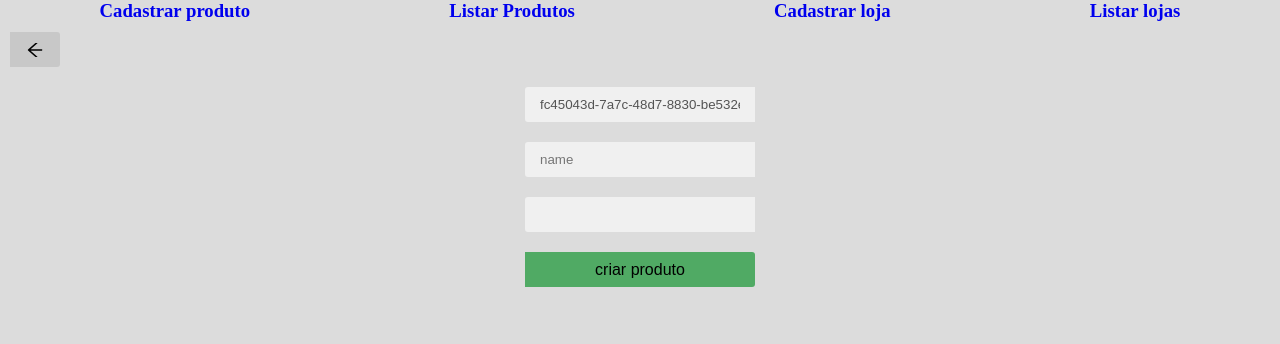
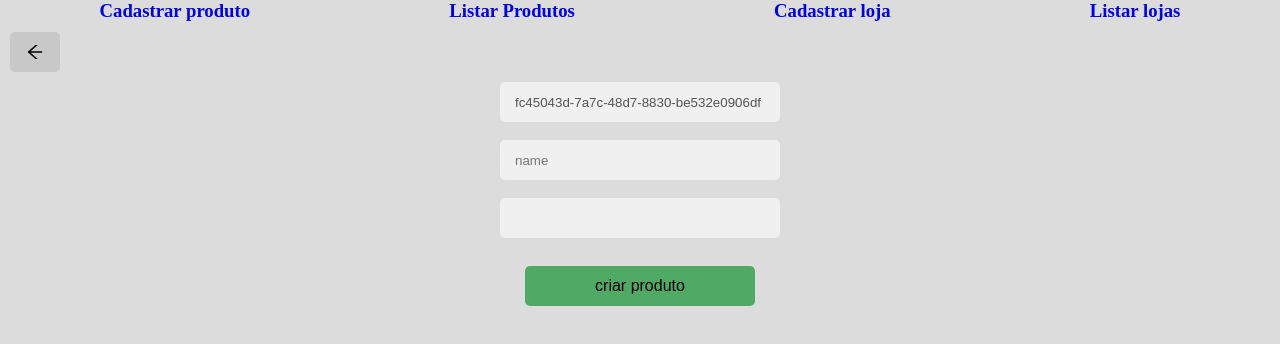
Before and after one commit to julianopaulos/firebase-test, a React (Create React App) app: page /store in a window 1280 px wide. Shown: the top 344 px of the page. Built offline with nearby package versions, Linux system fonts and the light colour scheme; what ts-react-dotenv would draw is missing.

Commit message:
create form component, style all pages

```diff
--- a/src/Pages/Index/Products/index.tsx
+++ b/src/Pages/Index/Products/index.tsx
@@ -49,7 +49,7 @@ const Product = (): any => {
       <Div justifyContent='space-between'>
         <Button
           onClick={() => { navigate(-1) }}
-          elementWidth={'20px'}
+          elementWidth={'25px'}
         >
           <AiOutlineArrowLeft size={20} />
         </Button>
@@ -60,12 +60,16 @@ const Product = (): any => {
             type='text'
             placeholder='identificação do produto'
             margin='10px 0 10px 5px'
+            borderTopRightRadius='inherit'
+            borderBottomRightRadius='inherit'
             {...register('uuid', { min: 1 })}
             />
             <Button
               type="submit"
-              elementWidth='20px'
+              elementWidth='25px'
               margin='10px 0'
+              borderTopLeftRadius='inherit'
+              borderBottomLeftRadius='inherit'
             >
               <AiOutlineSearch/>
             </Button>
--- a/src/Pages/Index/Stores/index.tsx
+++ b/src/Pages/Index/Stores/index.tsx
@@ -50,23 +50,27 @@ const Store = (): any => {
       <Div justifyContent='space-between'>
         <Button
           onClick={() => { navigate(-1) }}
-          elementWidth={'20px'}
+          elementWidth={'25px'}
         >
           <AiOutlineArrowLeft size={20} />
         </Button>
         <form onSubmit={ handleSubmit(search) }>
           <Div>
-            <h3>Pesquisar: </h3>
+            <h3>Pesquisar:</h3>
             <Input
             type='text'
             placeholder='identificação da loja'
             margin='10px 0 10px 5px'
+            borderTopRightRadius='inherit'
+            borderBottomRightRadius='inherit'
             {...register('uuid', { min: 1 })}
             />
             <Button
               type="submit"
-              elementWidth='20px'
+              elementWidth='25px'
               margin='10px 0'
+              borderTopLeftRadius='inherit'
+              borderBottomLeftRadius='inherit'
             >
               <AiOutlineSearch/>
             </Button>
--- a/src/Pages/Save/Product/index.tsx
+++ b/src/Pages/Save/Product/index.tsx
@@ -11,6 +11,7 @@ import Input from '../../../components/Input'
 import Button from '../../../components/Button/index'
 import Select from '../../../components/Select'
 import Div from '../../../components/Div'
+import Form from '../../../components/Form'
 
 const Product = (): any => {
   const { register, handleSubmit, formState: { errors } } = useForm<ProductInterface>({
@@ -49,10 +50,10 @@ const Product = (): any => {
         <AiOutlineArrowLeft size={20} />
       </Button>
       <br/>
-      <form id="form" onSubmit={ handleSubmit(save) }>
-        <Input type="text" defaultValue={uuidv4()} {...register('uuid', { required: true })} disabled />
+      <Form onSubmit={ handleSubmit(save) }>
+        <Input margin='0' type="text" defaultValue={uuidv4()} {...register('uuid', { required: true })} disabled />
         <br/>
-        <Select id="store" {...register('storeId', { required: true })}>
+        <Select placeholder='loja pertencente' margin='0' {...register('storeId', { required: true })}>
           <option></option>
           {stores.map((store, key) => (
             <option key={key} value={store.uuid}>{store.name}</option>
@@ -60,20 +61,20 @@ const Product = (): any => {
         </Select>
         {(Boolean(errors.storeId)) && <span>This field is required</span>}
         <br/>
-        <Input type="text" placeholder='nome do produto' {...register('name', { required: true })} />
+        <Input margin='0' type="text" placeholder='nome do produto' {...register('name', { required: true })} />
         {(Boolean(errors.name)) && <span>This field is required</span>}
         <br/>
-        <Input type="number" placeholder='peso do produto' {...register('weight', { required: true, min: 0.1 })} />
+        <Input margin='0' type="number" placeholder='peso do produto' {...register('weight', { required: true, min: 0.1 })} />
         {(Boolean(errors.weight)) && <span>This field is required</span>}
         <br/>
-        <Input type="number" placeholder='preço do produto' {...register('price', { required: true, min: 0.1 })} />
+        <Input margin='0' type="number" placeholder='preço do produto' {...register('price', { required: true, min: 0.1 })} />
         {(Boolean(errors.price)) && <span>This field is required</span>}
         <br/>
-        <Input type="number" placeholder='estoque do produto' {...register('stock', { required: true, min: 0 })} />
+        <Input margin='0' type="number" placeholder='estoque do produto' {...register('stock', { required: true, min: 0 })} />
         {(Boolean(errors.stock)) && <span>This field is required</span>}
         <br/>
         <Button type='submit' backgroundColor={'rgba(80, 170, 100, 1)'}>criar produto</Button>
-      </form>
+      </Form>
     </Div>
   )
 }
--- a/src/Pages/Save/Store/index.tsx
+++ b/src/Pages/Save/Store/index.tsx
@@ -9,6 +9,7 @@ import { v4 as uuidv4 } from 'uuid'
 import Input from '../../../components/Input'
 import Button from '../../../components/Button'
 import Div from '../../../components/Div'
+import Form from '../../../components/Form'
 
 const Store = (): any => {
   const navigate = useNavigate()
@@ -36,17 +37,17 @@ const Store = (): any => {
       >
         <AiOutlineArrowLeft size={20} />
       </Button>
-      <form id="form" onSubmit={ handleSubmit(save) }>
-        <Input type="text" disabled {...register('uuid', { required: true })}/>
+      <Form onSubmit={ handleSubmit(save) }>
+        <Input margin='0' type="text" disabled {...register('uuid', { required: true })}/>
         <br/>
-        <Input type="text" placeholder='name' {...register('name', { required: true })} />
+        <Input margin='0' type="text" placeholder='name' {...register('name', { required: true })} />
         {(Boolean(errors.name)) && <span>This field is required</span>}
         <br/>
-        <Input type="text" {...register('address', { required: true })} />
+        <Input margin='0' type="text" {...register('address', { required: true })} />
         {(Boolean(errors.address)) && <span>This field is required</span>}
         <br/>
         <Button type='submit' backgroundColor={'rgba(80, 170, 100, 1)'}>criar produto</Button>
-      </form>
+      </Form>
     </Div>
   )
 }
--- a/src/components/Button/index.tsx
+++ b/src/components/Button/index.tsx
@@ -19,11 +19,11 @@ const StyledButton = styled.button<StyleProps>`
   padding: 10px 15px;
   font-size: 1em;
   border: none;
-  border-radius: 3px;
+  border-radius: 5px;
   cursor: pointer;
-  border-top-left-radius: ${(p: StyleProps) => p.borderTopLeftRadius ?? 'inherit'};
-  border-bottom-left-radius: ${(p: StyleProps) => p.borderBottomLeftRadius ?? 'inherit'};
-  height: ${(p: StyleProps) => p.elementHeight ?? '15px'};
+  border-top-left-radius: ${(p: StyleProps) => p.borderTopLeftRadius ?? '5px'};
+  border-bottom-left-radius: ${(p: StyleProps) => p.borderBottomLeftRadius ?? '5px'};
+  height: ${(p: StyleProps) => p.elementHeight ?? '20px'};
   width: ${(p: StyleProps) => p.elementWidth ?? '200px'};
   color: ${(p: StyleProps) => p.color ?? 'black'};
   background-color: ${(p: StyleProps) => p.backgroundColor ?? 'rgba(200, 200, 200, 1)'};
@@ -31,7 +31,7 @@ const StyledButton = styled.button<StyleProps>`
   transition: .3s;
 
   &:hover {
-    opacity: .8;
+    opacity: .6;
   }
 `
 
--- /dev/null
+++ b/src/components/Form/index.tsx
@@ -0,0 +1,32 @@
+import React, { type FormHTMLAttributes } from 'react'
+import styled from 'styled-components'
+
+interface StyleProps extends FormHTMLAttributes<HTMLFormElement> {
+  elementHeight?: string
+  elementWidth?: string
+  color?: string
+  margin?: string
+  backgroundColor?: string
+  borderTopLeftRadius?: string
+  borderBottomLeftRadius?: string
+  children: React.ReactNode
+}
+
+const StyledForm = styled.form<StyleProps>`
+  display: flex;
+  flex-direction: column;
+  align-items: center;
+  justify-content: center;
+`
+
+const Form = ({ children, ...props }: StyleProps): any => {
+  return (
+    <StyledForm {...props}>
+        {children}
+    </StyledForm>
+  )
+}
+
+Form.displayName = 'Form'
+
+export default Form
--- a/src/components/Input/index.tsx
+++ b/src/components/Input/index.tsx
@@ -13,11 +13,11 @@ const StyledInput = styled.input<StyleProps>`
   padding: 10px 15px;
   background-color: rgba(240, 240, 240, 1);
   border: none;
-  border-radius: 3px;
-  border-top-right-radius: ${(p: StyleProps) => p.borderTopRightRadius ?? 'inherit'};
-  border-bottom-right-radius: ${(p: StyleProps) => p.borderBottomRightRadius ?? 'inherit'};
-  height: ${(p: StyleProps) => p.elementHeight ?? '15px'};
-  width: ${(p: StyleProps) => p.elementWidth ?? '200px'};
+  border-radius: 5px;
+  border-top-right-radius: ${(p: StyleProps) => p.borderTopRightRadius ?? '5px'};
+  border-bottom-right-radius: ${(p: StyleProps) => p.borderBottomRightRadius ?? '5px'};
+  height: ${(p: StyleProps) => p.elementHeight ?? '20px'};
+  width: ${(p: StyleProps) => p.elementWidth ?? '250px'};
   margin: ${(p: StyleProps) => p.margin ?? '10px'};
 `
 
--- a/src/components/Select/index.tsx
+++ b/src/components/Select/index.tsx
@@ -9,11 +9,12 @@ interface StyleProps extends SelectHTMLAttributes<HTMLSelectElement> {
 }
 
 const StyledSelect = styled.select<StyleProps>`
-  width: 200px;
+  width: 250px;
+  height: 20px;
   padding: 10px 15px;
   font-size: 1em;
   border: none;
-  border-radius: 3px;
+  border-radius: 5px;
   cursor: pointer;
   color: ${(p: StyleProps) => p.color ?? 'black'};
   background-color: ${(p: StyleProps) => p.backgroundColor ?? 'rgba(240, 240, 240, 1)'};
```
Lines whose indentation alone changed are shown as unchanged.
